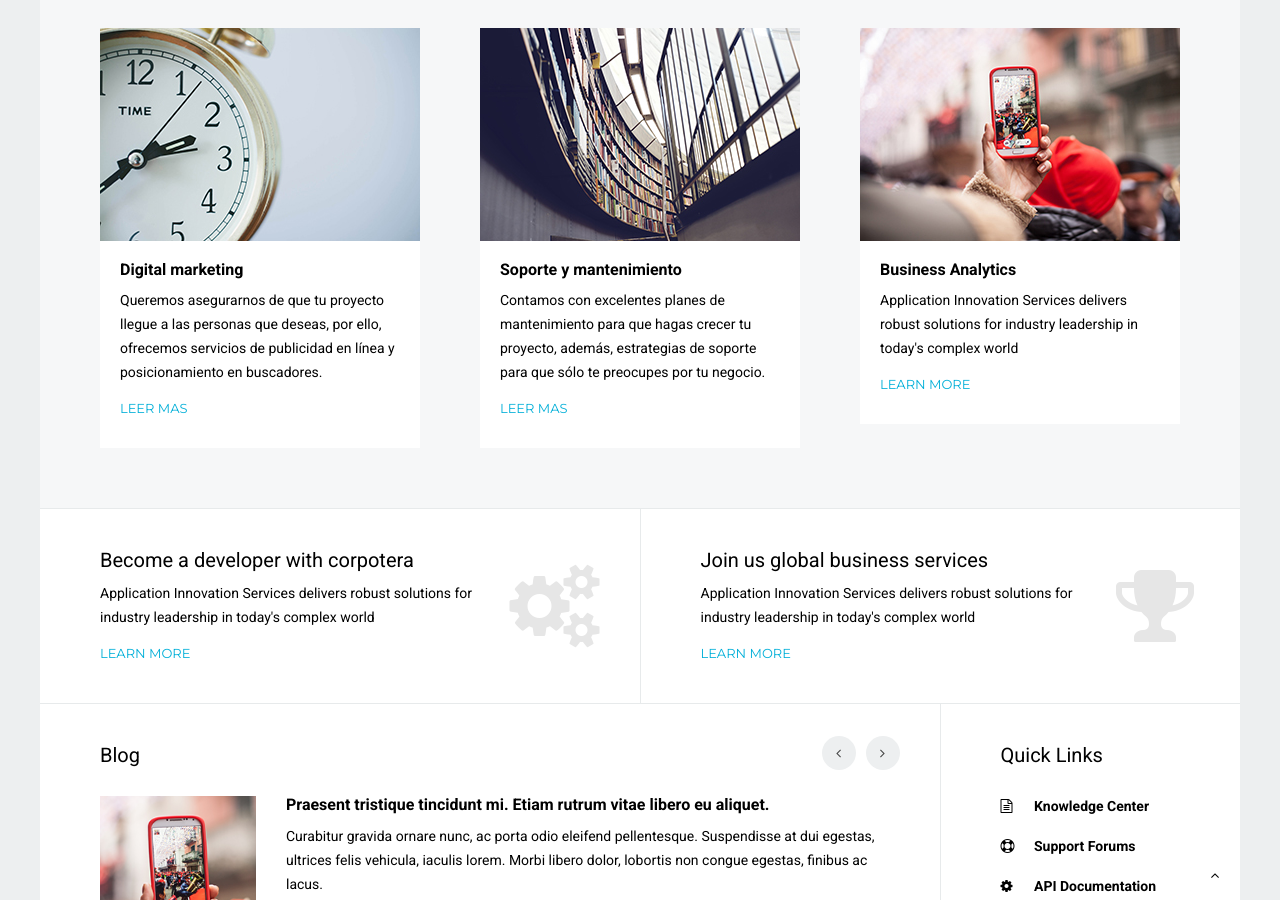
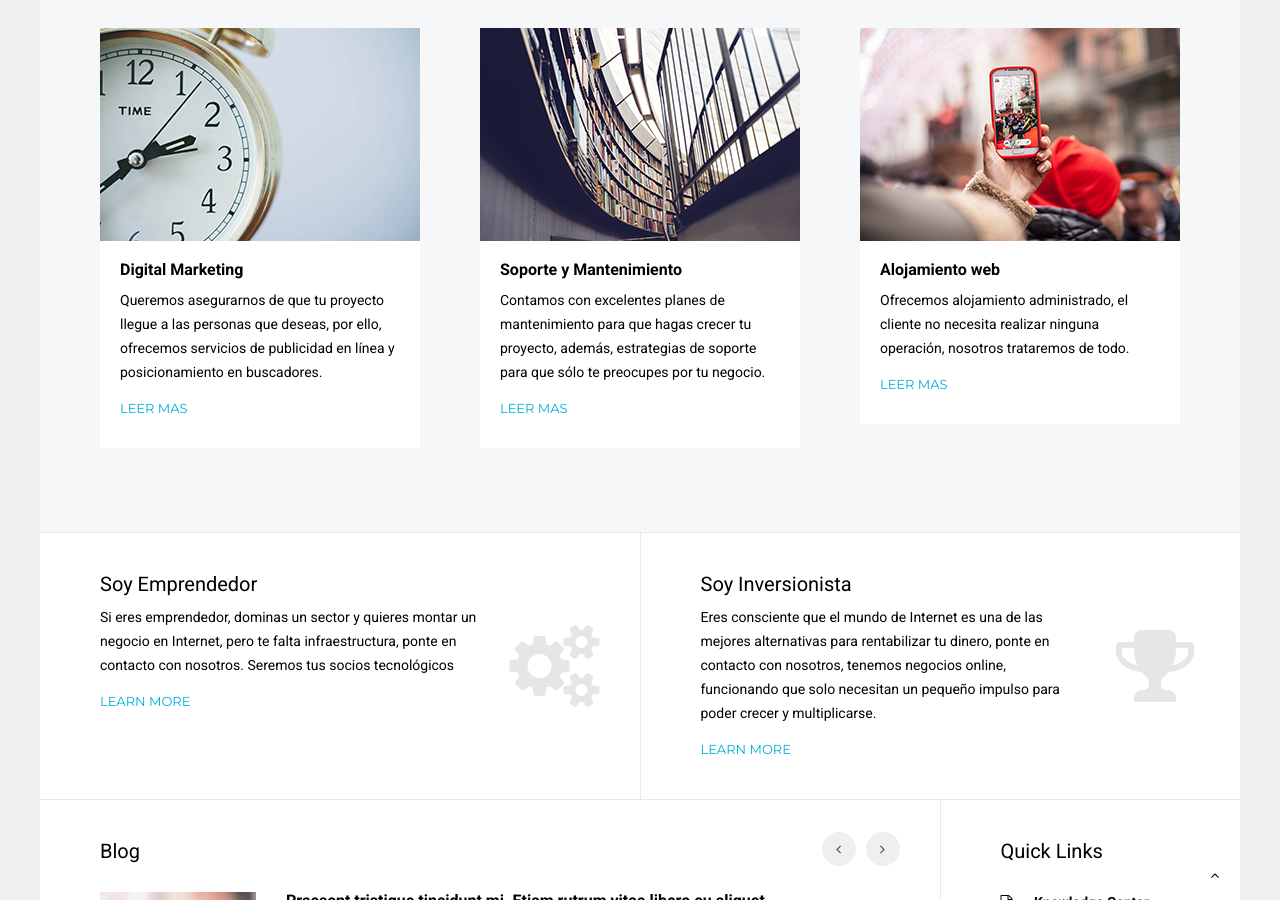
Before and after one commit to SolucionesWebCO/SolucionesWeb, a Jekyll site: the page built from index.html, in a window 1280 px wide and 900 px high, scrolled down 1268 px. Built offline with Jekyll 4.4.1, drawn with Linux system fonts in a browser that asks for light colours.

Commit message:
Updates on content

```diff
--- a/index.html
+++ b/index.html
@@ -118,7 +120,7 @@ layout: default
                     <div class="col-md-12">
                         <div class="sh-image"><a href="#"><img src="assets/img/service-1.jpg" alt="Desarrollo de software" class="img-full"></a></div>
                         <div class="sh-desc">
-                            <h4>Desarrollo de software</h4>
+                            <h4>Desarrollo de Software</h4>
                             <p>Desarrollamos aplicaciones a la medida que son fáciles de utilizar, construidas en plataformas robustas y desarrolladas bajo los mayores estándares de calidad.</p>
                             <p><a href="#" class="btn btn-link">LEER MAS</a></p>
                         </div>
@@ -126,7 +128,7 @@ layout: default
                     <div class="col-md-12">
                         <div class="sh-image"><a href="#"><img src="assets/img/service-2.jpg" alt="Digital marketing" class="img-full"></a></div>
                         <div class="sh-desc">
-                            <h4>Digital marketing</h4>
+                            <h4>Digital Marketing</h4>
                             <p>Queremos asegurarnos de que tu proyecto llegue a las personas que deseas, por ello, ofrecemos servicios de publicidad en línea y posicionamiento en buscadores.</p>
                             <p><a href="#" class="btn btn-link">LEER MAS</a></p>
                         </div>
@@ -134,7 +136,7 @@ layout: default
                     <div class="col-md-12">
                         <div class="sh-image"><a href="#"><img src="assets/img/service-3.jpg" alt="Soporte y mantenimiento" class="img-full"></a></div>
                         <div class="sh-desc">
-                            <h4>Soporte y mantenimiento</h4>
+                            <h4>Soporte y Mantenimiento</h4>
                             <p>Contamos con excelentes planes de mantenimiento para que hagas crecer tu proyecto, además, estrategias de soporte para que sólo te preocupes por tu negocio.</p>
                             <p><a href="#" class="btn btn-link">LEER MAS</a></p>
                         </div>
@@ -142,17 +144,17 @@ layout: default
                     <div class="col-md-12">
                         <div class="sh-image"><a href="#"><img src="assets/img/service-1.jpg" alt="Service Name" class="img-full"></a></div>
                         <div class="sh-desc">
-                            <h4>Business Analytics</h4>
-                            <p>Application Innovation Services delivers robust solutions for industry leadership in today's complex world</p>
-                            <p><a href="#" class="btn btn-link">LEARN MORE</a></p>
+                            <h4>Alojamiento web</h4>
+                            <p>Ofrecemos alojamiento administrado, el cliente no necesita realizar ninguna operación, nosotros trataremos de todo.</p>
+                            <p><a href="#" class="btn btn-link">LEER MAS</a></p>
                         </div>
                     </div>
                     <div class="col-md-12">
                         <div class="sh-image"><a href="#"><img src="assets/img/service-2.jpg" alt="Service Name" class="img-full"></a></div>
                         <div class="sh-desc">
-                            <h4>Cloud Services</h4>
-                            <p>Application Innovation Services delivers robust solutions for industry leadership in today's complex world</p>
-                            <p><a href="#" class="btn btn-link">LEARN MORE</a></p>
+                            <h4>Posicionamiento Web</h4>
+                            <p>Si quieres vender un producto o servicio por Internet necesitas aparecer en buscadores. Nosotros lo haremos realidad, para tu empresa, gracias a un posicionamiento web natural de calidad.</p>
+                            <p><a href="#" class="btn btn-link">LEER MAS</a></p>
                         </div>
                     </div>
                     <div class="col-md-12">
@@ -160,7 +162,7 @@ layout: default
                         <div class="sh-desc">
                             <h4>Mobility Services</h4>
                             <p>Application Innovation Services delivers robust solutions for industry leadership in today's complex world</p>
-                            <p><a href="#" class="btn btn-link">LEARN MORE</a></p>
+                            <p><a href="#" class="btn btn-link">LEER MAS</a></p>
                         </div>
                     </div>
                 </div>
@@ -173,14 +175,14 @@ layout: default
             <div class="row">
                 <div class="col-md-6 with-icon">
                     <i class="fa fa-cogs"></i>
-                    <h3>Become a developer with corpotera</h3>
-                    <p>Application Innovation Services delivers robust solutions for industry leadership in today's complex world</p>
+                    <h3>Soy Emprendedor</h3>
+                    <p>Si eres emprendedor, dominas un sector y quieres montar un negocio en Internet, pero te falta infraestructura, ponte en contacto con nosotros. Seremos tus socios tecnológicos</p>
                     <p><a href="#" class="btn btn-link">LEARN MORE</a></p>
                 </div>
                 <div class="col-md-6 with-icon">
                     <i class="fa fa-trophy"></i>
-                    <h3>Join us global business services</h3>
-                    <p>Application Innovation Services delivers robust solutions for industry leadership in today's complex world</p>
+                    <h3>Soy Inversionista</h3>
+                    <p>Eres consciente que el mundo de Internet es una de las mejores alternativas para rentabilizar tu dinero, ponte en contacto con nosotros, tenemos negocios online, funcionando que solo necesitan un pequeño impulso para poder crecer y multiplicarse.</p>
                     <p><a href="#" class="btn btn-link">LEARN MORE</a></p>
                 </div>
             </div>
```
Also changed, not shown: other parts of index.html (+2 -0 lines).
